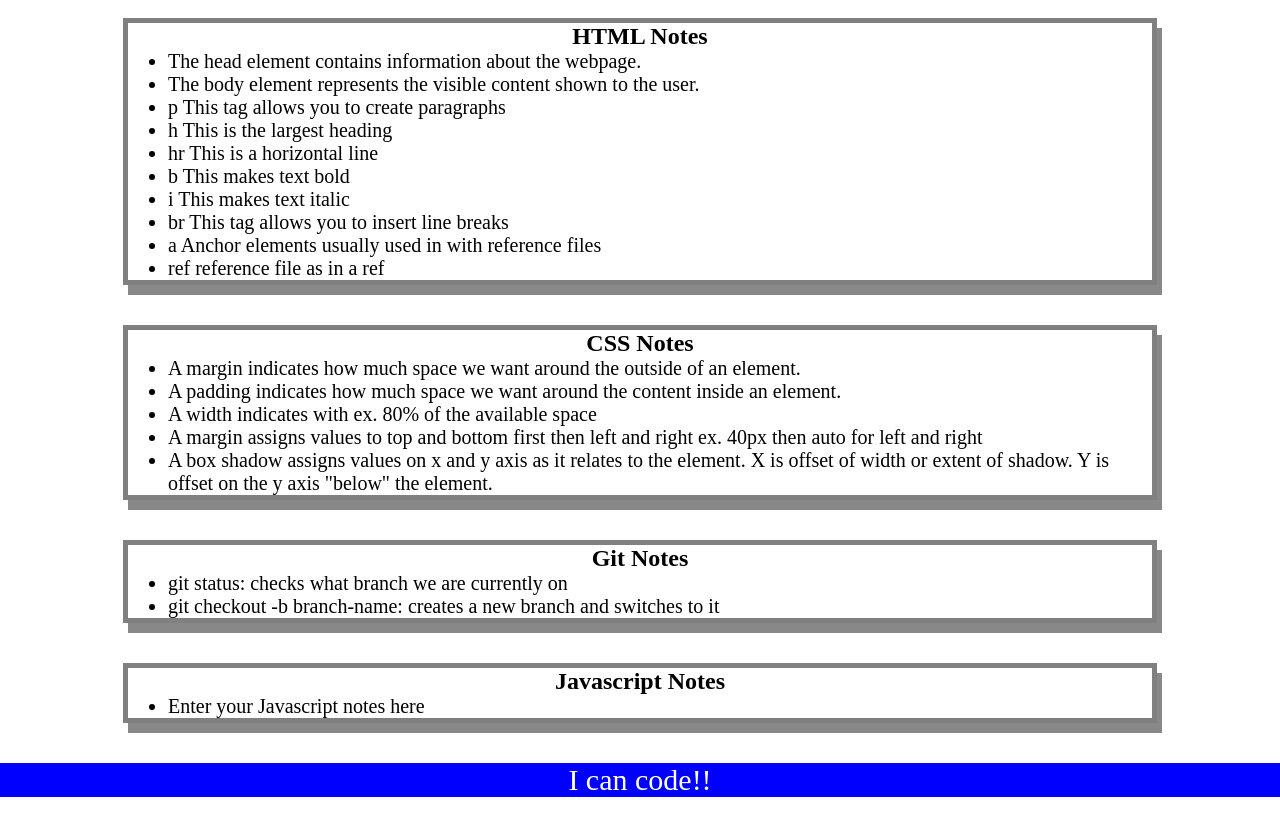
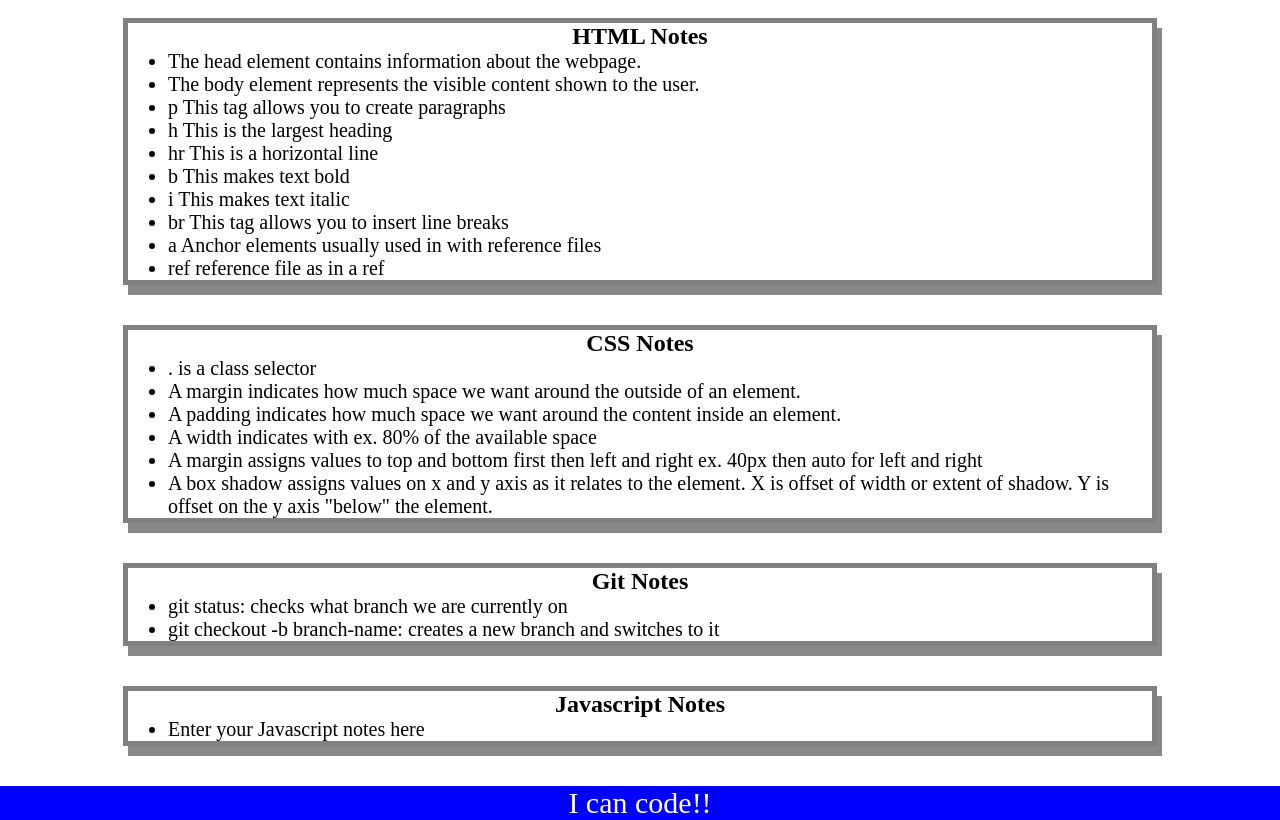
Before and after one commit to alexben11/pre-work_study_guide, a plain HTML site: page prework-study-guide/index.html in a window 1280 px wide. Shown: the part 109-929 px from the top of the page. Before the commit the page ends 906 px from the top, so only its background shows below. Drawn offline with Linux system fonts and the light colour scheme.

Commit message:
added CSS to project

```diff
--- a/prework-study-guide/index.html
+++ b/prework-study-guide/index.html
@@ -32,6 +32,7 @@
       <section class="card" id="css-section">
         <h2>CSS Notes</h2>
         <ul>
+          <li>. is a class selector</li>
           <li>A margin indicates how much space we want around the outside of an element.</li>
           <li>A padding indicates how much space we want around the content inside an element.</li>
           <li>A width  indicates with ex. 80% of the available space</li>
```
